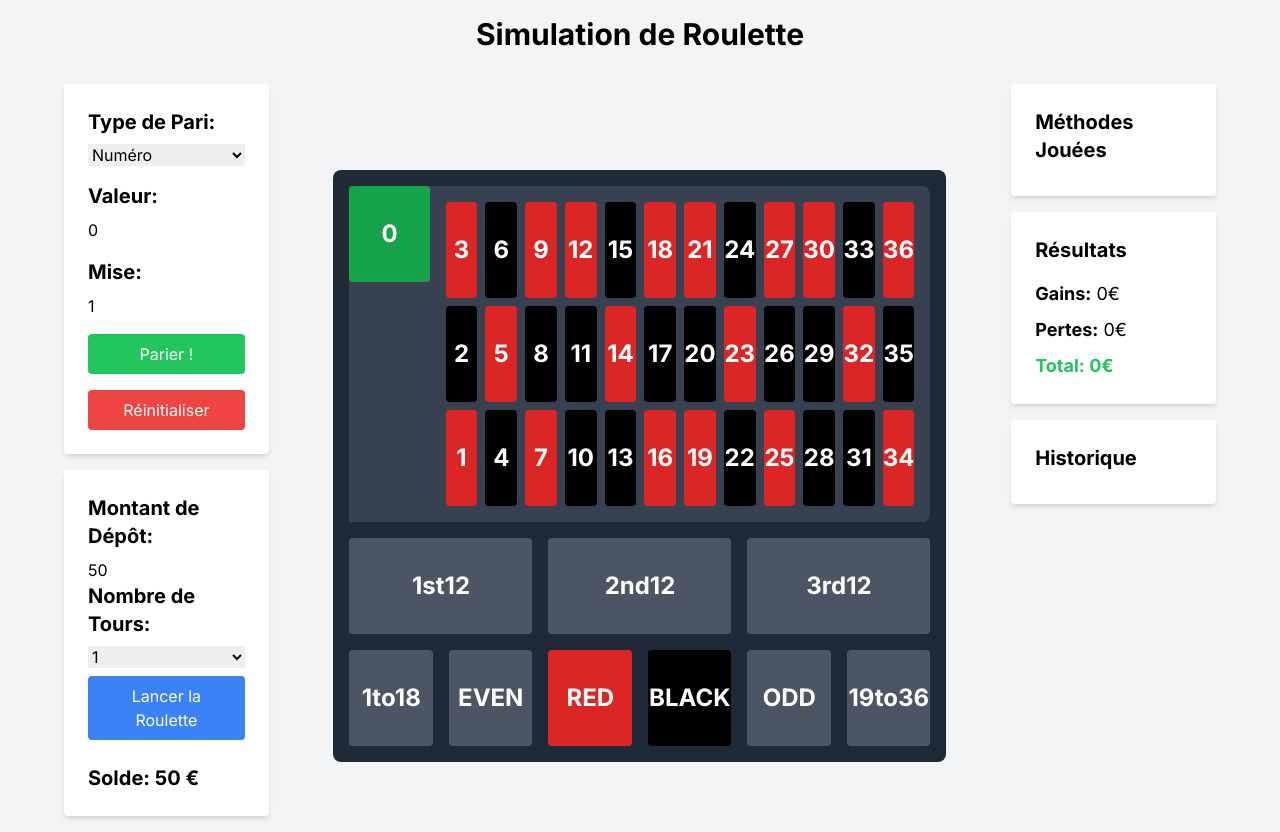
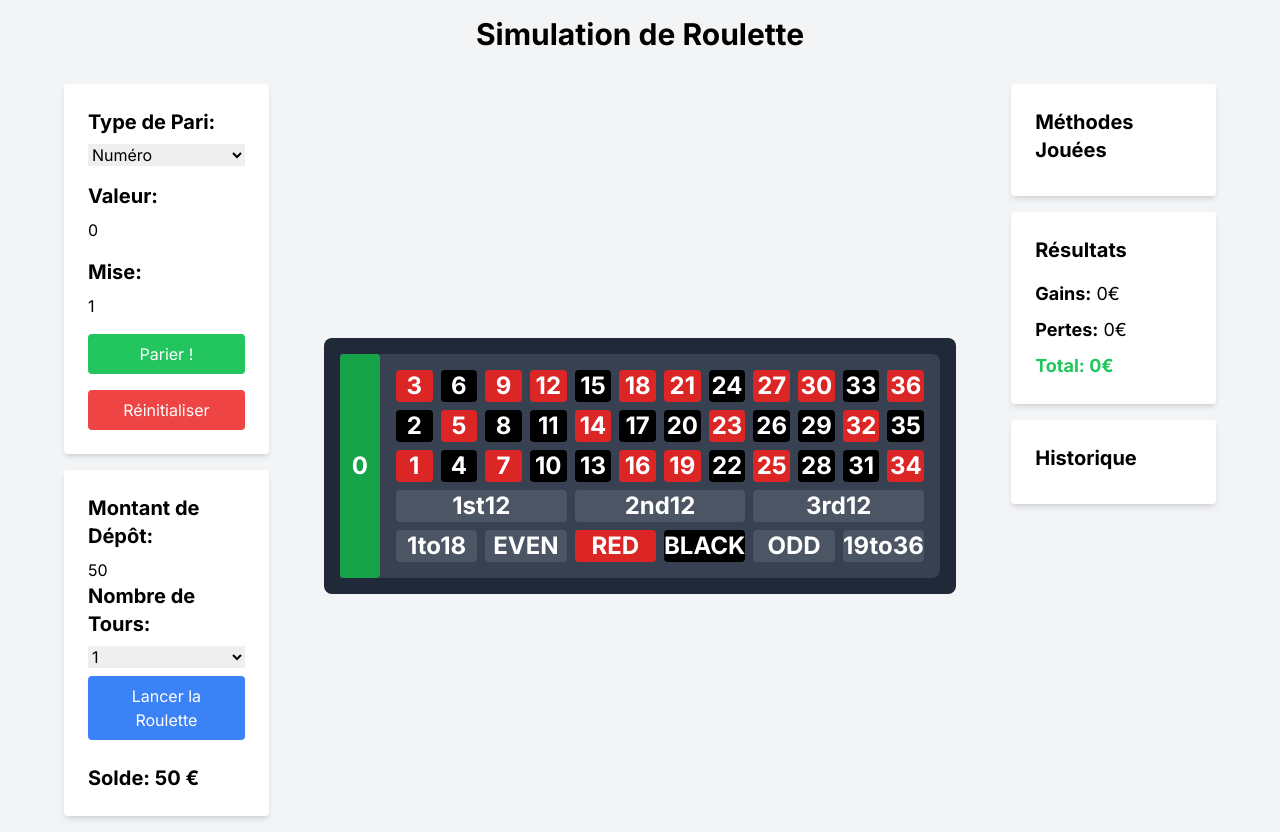
Before and after one commit to Potowai/RouletteSimulator, a Next.js app: page / in a window 1280 px wide. Built offline with nearby package versions, Linux system fonts and the light colour scheme.

Commit message:
last fix on table roulette

```diff
--- a/app/components/RouletteTable.jsx
+++ b/app/components/RouletteTable.jsx
@@ -16,6 +16,7 @@ const RouletteTable = ({ addMethod }) => {
   };
 
   const redNumbers = [1, 3, 5, 7, 9, 12, 14, 16, 18, 19, 21, 23, 25, 27, 30, 32, 34, 36];
+  const blackNumbers = [2, 4, 6, 8, 10, 11, 13, 15, 17, 20, 22, 24, 26, 28, 29, 31, 33, 35];
 
   const getColorClass = (number) => {
     if (number === 0) return 'bg-green-600';
@@ -32,33 +33,49 @@ const RouletteTable = ({ addMethod }) => {
     <div className="flex justify-center mt-8">
       <div className="bg-gray-800 p-4 rounded-lg">
         <div className="flex bg-gray-700 rounded-r-lg">
-          <div className="row-span-3 flex items-center justify-center bg-green-600 rounded cursor-pointer h-full" onClick={() => handleCellClick(0)}>
-            <div className="text-white text-2xl font-bold p-8">0</div>
+          <div className='flex'>
+          <div className="flex items-center justify-center bg-green-600 rounded cursor-pointer h-full w-10" onClick={() => handleCellClick(0)}>
+              <div className="text-white text-2xl font-bold">0</div>
           </div>
-        <div className="grid grid-cols-12 gap-2 p-4 ">
+          </div>
+          <div className="grid grid-cols-12 gap-2 p-4">
             {numberRows[0].map((number) => (
-            <div key={number} className={`${getColorClass(number)} text-white text-2xl font-bold flex items-center justify-center rounded cursor-pointer h-24`} onClick={() => handleCellClick(number)}>{number}</div>
+              <div key={number} className={`${getColorClass(number)} text-white text-2xl font-bold flex items-center justify-center rounded cursor-pointer`}  onClick={() => handleCellClick(number)}>{number}</div>
             ))}
             {numberRows[1].map((number) => (
-            <div key={number} className={`${getColorClass(number)} text-white text-2xl font-bold flex items-center justify-center rounded cursor-pointer h-24`} onClick={() => handleCellClick(number)}>{number}</div>
+              <div key={number} className={`${getColorClass(number)} text-white text-2xl font-bold flex items-center justify-center rounded cursor-pointer`}  onClick={() => handleCellClick(number)}>{number}</div>
             ))}
             {numberRows[2].map((number) => (
-            <div key={number} className={`${getColorClass(number)} text-white text-2xl font-bold flex items-center justify-center rounded cursor-pointer h-24`} onClick={() => handleCellClick(number)}>{number}</div>
+              <div key={number} className={`${getColorClass(number)} text-white text-2xl font-bold flex items-center justify-center rounded cursor-pointer`}  onClick={() => handleCellClick(number)}>{number}</div>
             ))}
+            <div className="col-span-4 flex items-center justify-center">
+              <div className="bg-gray-600 text-white text-2xl font-bold flex items-center justify-center rounded cursor-pointer w-full"  onClick={() => handleDozenClick('1st12')}>1st12</div>
+            </div>
+            <div className="col-span-4 flex items-center justify-center">
+              <div className="bg-gray-600 text-white text-2xl font-bold flex items-center justify-center rounded cursor-pointer w-full"  onClick={() => handleDozenClick('2nd12')}>2nd12</div>
+            </div>
+            <div className="col-span-4 flex items-center justify-center">
+              <div className="bg-gray-600 text-white text-2xl font-bold flex items-center justify-center rounded cursor-pointer w-full"  onClick={() => handleDozenClick('3rd12')}>3rd12</div>
+            </div>
+            <div className="col-span-2 flex items-center justify-center">
+              <div className="bg-gray-600 text-white text-2xl font-bold flex items-center justify-center rounded cursor-pointer w-full"  onClick={() => handleSectionClick('1to18')}>1to18</div>
+            </div>
+            <div className="col-span-2 flex items-center justify-center">
+              <div className="bg-gray-600 text-white text-2xl font-bold flex items-center justify-center rounded cursor-pointer w-full"  onClick={() => handleSectionClick('EVEN')}>EVEN</div>
+            </div>
+            <div className="col-span-2 flex items-center justify-center">
+              <div className="bg-red-600 text-white text-2xl font-bold flex items-center justify-center rounded cursor-pointer w-full"  onClick={() => handleSectionClick('red')}>RED</div>
+            </div>
+            <div className="col-span-2 flex items-center justify-center">
+              <div className="bg-black text-white text-2xl font-bold flex items-center justify-center rounded cursor-pointer w-full"  onClick={() => handleSectionClick('black')}>BLACK</div>
+            </div>
+            <div className="col-span-2 flex items-center justify-center">
+              <div className="bg-gray-600 text-white text-2xl font-bold flex items-center justify-center rounded cursor-pointer w-full"  onClick={() => handleSectionClick('ODD')}>ODD</div>
+            </div>
+            <div className="col-span-2 flex items-center justify-center">
+              <div className="bg-gray-600 text-white text-2xl font-bold flex items-center justify-center rounded cursor-pointer w-full"  onClick={() => handleSectionClick('19to36')}>19to36</div>
             </div>
           </div>
-        <div className="grid grid-cols-3 gap-4 mt-4">
-            <div className="bg-gray-600 text-white text-2xl font-bold flex items-center justify-center rounded cursor-pointer w-full py-8" onClick={() => handleDozenClick('1st12')}>1st12</div>
-            <div className="bg-gray-600 text-white text-2xl font-bold flex items-center justify-center rounded cursor-pointer w-full py-8" onClick={() => handleDozenClick('2nd12')}>2nd12</div>
-            <div className="bg-gray-600 text-white text-2xl font-bold flex items-center justify-center rounded cursor-pointer w-full py-8" onClick={() => handleDozenClick('3rd12')}>3rd12</div>
-          </div>
-          <div className="grid grid-cols-6 gap-4 mt-4">
-            <div className="bg-gray-600 text-white text-2xl font-bold flex items-center justify-center rounded cursor-pointer w-full py-8" onClick={() => handleSectionClick('1to18')}>1to18</div>
-            <div className="bg-gray-600 text-white text-2xl font-bold flex items-center justify-center rounded cursor-pointer w-full py-8" onClick={() => handleSectionClick('EVEN')}>EVEN</div>
-            <div className="bg-red-600 text-white text-2xl font-bold flex items-center justify-center rounded cursor-pointer w-full py-8" onClick={() => handleSectionClick('red')}>RED</div>
-            <div className="bg-black text-white text-2xl font-bold flex items-center justify-center rounded cursor-pointer w-full py-8" onClick={() => handleSectionClick('black')}>BLACK</div>
-            <div className="bg-gray-600 text-white text-2xl font-bold flex items-center justify-center rounded cursor-pointer w-full py-8" onClick={() => handleSectionClick('ODD')}>ODD</div>
-            <div className="bg-gray-600 text-white text-2xl font-bold flex items-center justify-center rounded cursor-pointer w-full py-8" onClick={() => handleSectionClick('19to36')}>19to36</div>
         </div>
       </div>
     </div>
```
Lines whose indentation alone changed are shown as unchanged.
